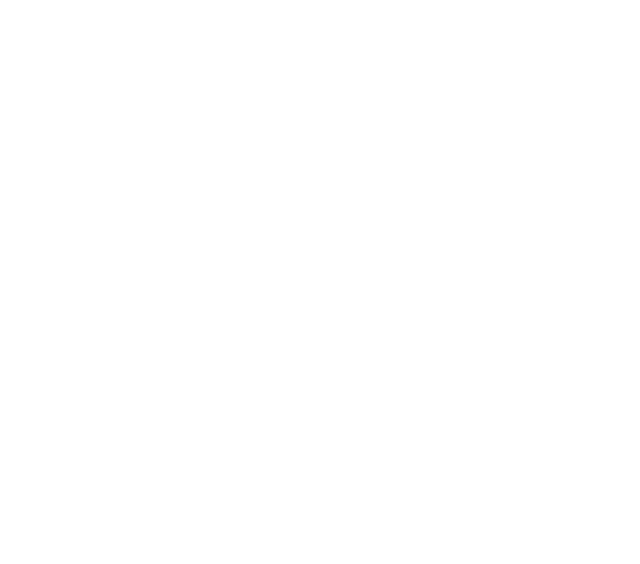
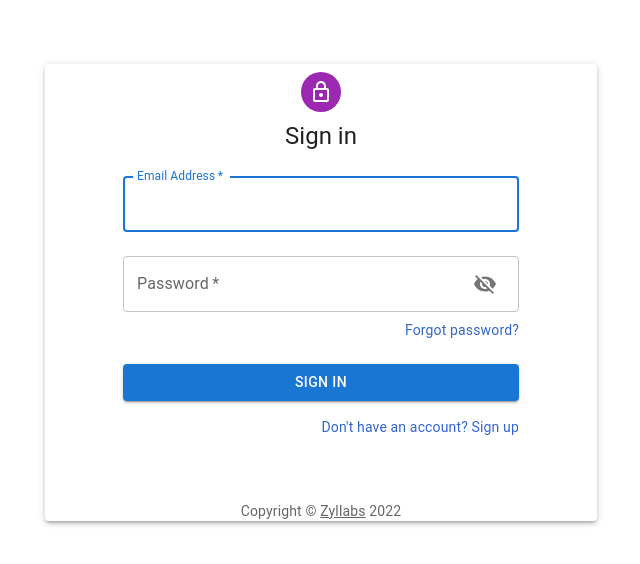
Before and after one commit to jafin01/Zyllabs-MERN-Project, a React (Create React App) app in the folder client/: page /school/auth in a window 1280 px wide. Before the commit this address had no page. Shown: the top 564 px of the page, without its empty margins (319-959 px from the left). Built offline with nearby package versions, Linux system fonts and the light colour scheme.

Commit message:
school signup form completed

```diff
--- a/client/src/App.jsx
+++ b/client/src/App.jsx
@@ -8,7 +8,7 @@ function App() {
     <BrowserRouter>
       <CssBaseline />
       <Routes>
-        <Route path="/auth/school" element={<AuthPage state="login" />} />
+        <Route path="/school/auth" element={<AuthPage state="login" />} />
       </Routes>
     </BrowserRouter>
   );
--- a/client/src/pages/Auth/Form.jsx
+++ b/client/src/pages/Auth/Form.jsx
@@ -11,7 +11,9 @@ import { Formik } from 'formik';
 import { useDispatch, useSelector } from 'react-redux';
 import { Navigate } from 'react-router-dom';
 import {
-  IconButton, InputAdornment, InputLabel, MenuItem, Select,
+  IconButton,
+  InputAdornment,
+  MenuItem,
 } from '@mui/material';
 import { Visibility, VisibilityOff } from '@mui/icons-material';
 import { authActions } from '../../store/authSlice';
@@ -90,8 +92,23 @@ function Form() {
     }
   };
 
+  const register = async (values, onSubmitProps) => {
+    const registeredResponse = await fetch(`${serverBaseUrl}/api/school/signup`, {
+      method: 'POST',
+      headers: { 'Content-Type': 'application/json' },
+      body: JSON.stringify(values),
+    });
+
+    console.log(registeredResponse);
+    const registered = await registeredResponse.json();
+    onSubmitProps.resetForm();
+
+    console.log(registered);
+  };
+
   const handleFormSubmit = async (values, onSubmitProps) => {
     if (isLogin) await login(values, onSubmitProps);
+    if (isRegister) await register(values, onSubmitProps);
   };
 
   const handleClickShowPassword = () => setShowPassword((show) => !show);
@@ -135,13 +152,13 @@ function Form() {
               <>
                 <TextField
                   margin="normal"
+                  autoFocus
                   required
                   fullWidth
                   id="schoolId"
                   label="School ID"
                   name="schoolId"
                   autoComplete="schoolId"
-                  autoFocus
                   onBlur={handleBlur}
                   onChange={handleChange}
                   value={values.schoolId}
@@ -156,7 +173,6 @@ function Form() {
                   label="School name"
                   name="name"
                   autoComplete="name"
-                  autoFocus
                   onBlur={handleBlur}
                   onChange={handleChange}
                   value={values.name}
@@ -171,22 +187,6 @@ function Form() {
                   label="School Head"
                   name="head"
                   autoComplete="head"
-                  autoFocus
-                  onBlur={handleBlur}
-                  onChange={handleChange}
-                  value={values.head}
-                  error={Boolean(touched.head) && Boolean(errors.head)}
-                  helperText={touched.head && errors.head}
-                />
-                <TextField
-                  margin="normal"
-                  required
-                  fullWidth
-                  id="head"
-                  label="School Head"
-                  name="head"
-                  autoComplete="head"
-                  autoFocus
                   onBlur={handleBlur}
                   onChange={handleChange}
                   value={values.head}
@@ -201,7 +201,6 @@ function Form() {
                   label="Place"
                   name="place"
                   autoComplete="place"
-                  autoFocus
                   onBlur={handleBlur}
                   onChange={handleChange}
                   value={values.place}
@@ -216,36 +215,42 @@ function Form() {
                   label="School Mob"
                   name="contact"
                   autoComplete="contact"
-                  autoFocus
                   onBlur={handleBlur}
                   onChange={handleChange}
                   value={values.contact}
                   error={Boolean(touched.contact) && Boolean(errors.contact)}
                   helperText={touched.contact && errors.contact}
                 />
-                <InputLabel id="demo-simple-select-label">Age</InputLabel>
-                <Select
-                  labelId="demo-simple-select-label"
-                  id="demo-simple-select"
-                  value={values.contact}
-                  label="Age"
+                <TextField
+                  select
+                  margin="normal"
+                  required
+                  fullWidth
+                  id="category"
+                  label="Education Board"
+                  name="category"
+                  defaultValue=""
+                  autoComplete="category"
+                  onBlur={handleBlur}
                   onChange={handleChange}
+                  value={values.category}
+                  error={Boolean(touched.category) && Boolean(errors.category)}
+                  helperText={touched.category && errors.category}
                 >
-                  <MenuItem value={10}>Ten</MenuItem>
-                  <MenuItem value={20}>Twenty</MenuItem>
-                  <MenuItem value={30}>Thirty</MenuItem>
-                </Select>
+                  <MenuItem value="CBSE">CBSE</MenuItem>
+                  <MenuItem value="ICSE">ICSE</MenuItem>
+                </TextField>
               </>
               )}
               <TextField
                 margin="normal"
                 required
                 fullWidth
+                autoFocus
                 id="email"
                 label="Email Address"
                 name="email"
                 autoComplete="email"
-                autoFocus
                 onBlur={handleBlur}
                 onChange={handleChange}
                 value={values.email}
@@ -281,18 +286,24 @@ function Form() {
                   ),
                 }}
               />
+              <Grid container justifyContent="flex-end">
+                {isLogin && (
+                <Typography
+                  color="#3366CC"
+                  variant="body2"
+                  sx={{
+                    cursor: 'pointer',
+                  }}
+                >
+                  Forgot password?
+                </Typography>
+                )}
+              </Grid>
               <Button type="submit" fullWidth variant="contained" sx={{ mt: 3, mb: 2 }}>
                 {isLogin && 'Sign in'}
                 {isRegister && 'Signu up'}
               </Button>
-              <Grid container>
-                {isLogin && (
-                <Grid item xs>
-                  <Typography color="#3366CC" variant="body2">
-                    Forgot password?
-                  </Typography>
-                </Grid>
-                )}
+              <Grid container justifyContent="flex-end">
                 <Grid item>
                   <Typography
                     variant="body2"
```
